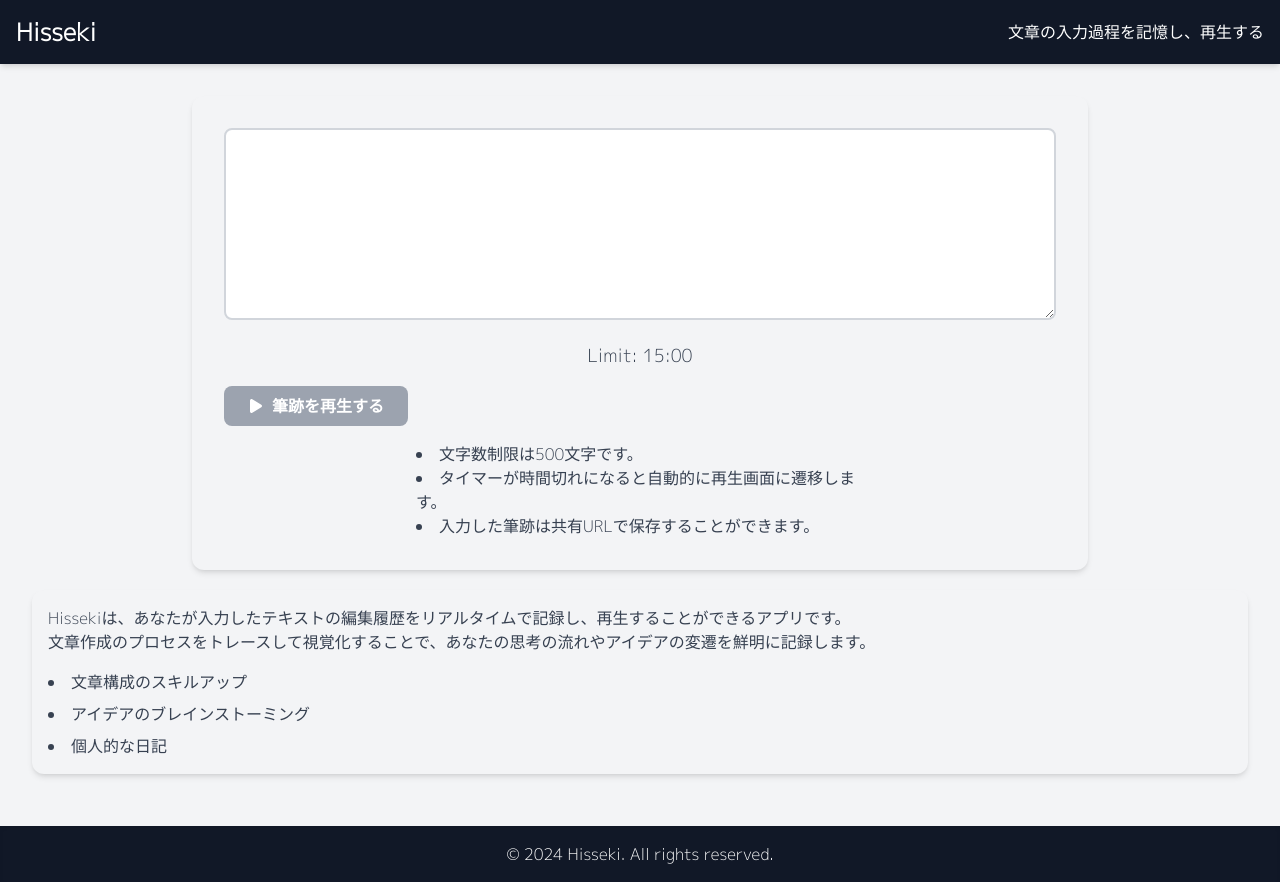
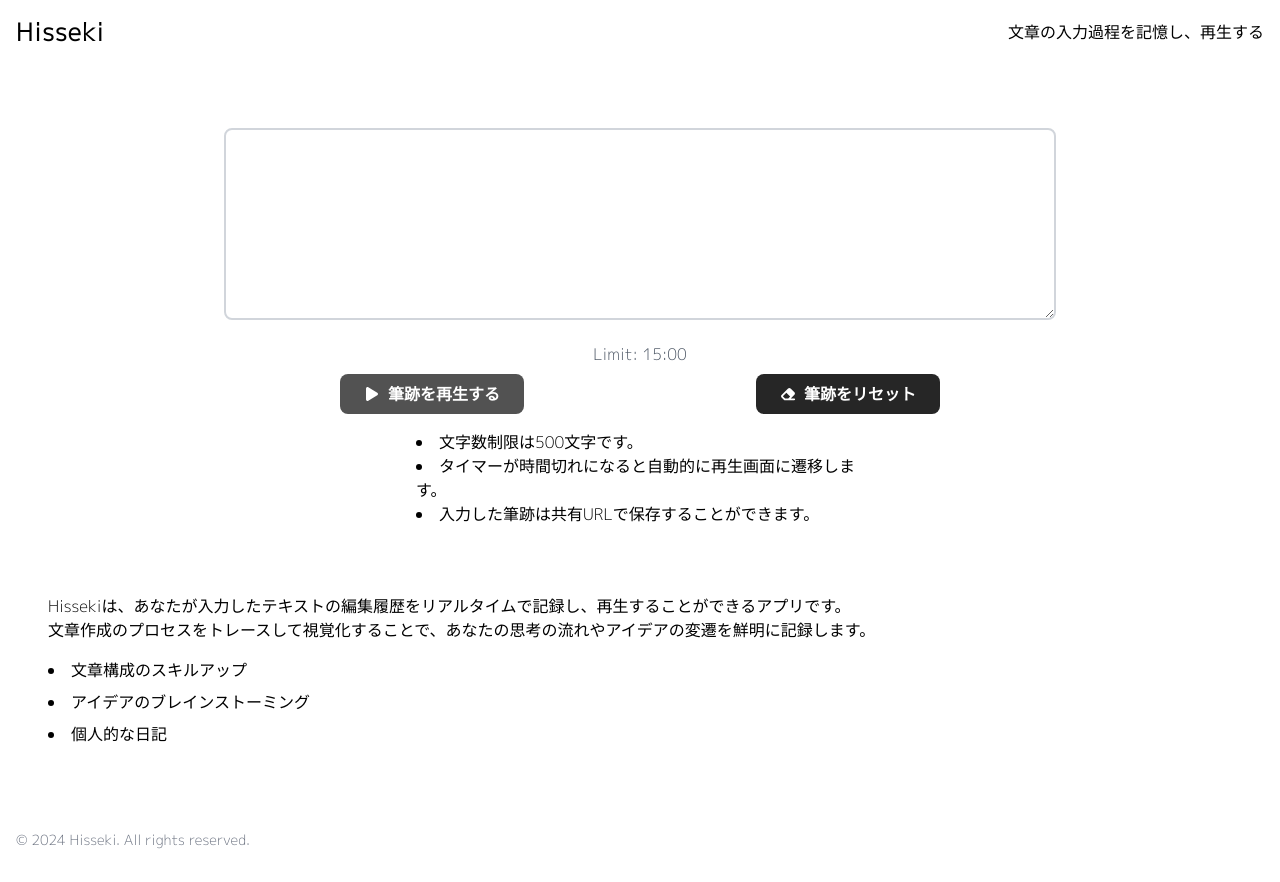
Before and after one commit to 0ldx7/Hisseki, a Next.js app: page / in a window 1280 px wide. Built offline with nearby package versions, Linux system fonts and the light colour scheme.

Commit message:
背景を白、文字色とボタンを黒に変更 ボタンを日本語に修正 ロゴフォントにレタースぺ―スを追加 共有ボタン押下時に表記を変更

```diff
--- a/src/app/Concept/page.tsx
+++ b/src/app/Concept/page.tsx
@@ -2,12 +2,12 @@ import React from 'react';
 
 export const Concept: React.FC = () => {
     return (
-        <div className="my-5 p-4 bg-gray-100 rounded-xl shadow-md text-gray-900">
-            <p className="mb-4 text-gray-700">
+        <div className="my-5 p-4 bg-white rounded-lg text-black">
+            <p className="mb-4">
                 Hissekiは、あなたが入力したテキストの編集履歴をリアルタイムで記録し、再生することができるアプリです。<br />
                 文章作成のプロセスをトレースして視覚化することで、あなたの思考の流れやアイデアの変遷を鮮明に記録します。
             </p>
-            <ul className="list-disc list-inside space-y-2 text-gray-700">
+            <ul className="list-disc list-inside space-y-2">
                 <li>文章構成のスキルアップ</li>
                 <li>アイデアのブレインストーミング</li>
                 <li>個人的な日記</li>
--- a/src/app/TextRecorder/page.tsx
+++ b/src/app/TextRecorder/page.tsx
@@ -5,6 +5,7 @@ import { diff_match_patch } from 'diff-match-patch';
 import { logError } from '../../utils/errorHandler';
 import { FontAwesomeIcon } from '@fortawesome/react-fontawesome';
 import { faPlay } from '@fortawesome/free-solid-svg-icons/faPlay';
+import { faEraser } from '@fortawesome/free-solid-svg-icons';
 
 type InputRecord = {
     diffs: object[];
@@ -102,7 +103,7 @@ const TextRecorder: React.FC = () => {
     };
 
     return (
-        <div className="max-w-4xl mx-auto p-4 sm:p-6 lg:p-8 bg-gray-100 rounded-xl shadow-md">
+        <div className="max-w-4xl mx-auto p-4 sm:p-6 lg:p-8 bg-white rounded-lg">
             <textarea
                 className="w-full h-48 p-4 mb-4 text-sm border-2 border-gray-300 focus:ring-2 focus:ring-gray-500 rounded-lg"
                 value={text}
@@ -111,28 +112,26 @@ const TextRecorder: React.FC = () => {
                 disabled={recordingStatus === 'stopped'}
             />
             <div className="text-center">
-                <h4 className="text-lg mb-4 text-gray-700">Limit: {Math.floor(timeLeft / 60)}:{String(timeLeft % 60).padStart(2, '0')}</h4>
+                <h4 className="text-md text-gray-600">Limit: {Math.floor(timeLeft / 60)}:{String(timeLeft % 60).padStart(2, '0')}</h4>
+                <div className="flex flex-col sm:flex-row items-center">
                     <button
                         className="
                             py-2
                             px-6
+                            mt-2
                             mb-4
-                        bg-gray-900
+                            m-auto
+                            bg-neutral-800
                             text-white
                             font-semibold
                             rounded-lg
-                        hover:bg-gray-700
+                            hover:bg-neutral-600
                             focus:outline-none
-                        focus:ring-2
-                        focus:ring-gray-500
-                        focus:ring-opacity-50
-                        disabled:bg-gray-400
+                            focus:rin-neutral-600
+                            disabled:bg-neutral-600
                             flex
                             items-center
                             justify-center
-                        transition
-                        duration-300
-                        ease-in-out
                             "
                         onClick={saveRecords}
                         disabled={recordingStatus !== 'recording'}
@@ -140,7 +139,32 @@ const TextRecorder: React.FC = () => {
                         <FontAwesomeIcon icon={faPlay} className="mr-2" style={{ width: '1em', height: '1em' }} />
                         筆跡を再生する
                     </button>
-                <ul className="list-disc list-inside text-left mx-auto max-w-md text-gray-700">
+                    <button
+                        className="
+                            py-2
+                            px-6
+                            mt-2
+                            mb-4
+                            m-auto
+                            bg-neutral-800
+                            text-white
+                            font-semibold
+                            rounded-lg
+                            hover:bg-neutral-600
+                            focus:outline-none
+                            focus:rin-neutral-600
+                            disabled:bg-neutral-600
+                            flex
+                            items-center
+                            justify-center
+                            "
+
+                    >
+                        <FontAwesomeIcon icon={faEraser} className="mr-2" style={{ width: '1em', height: '1em' }} />
+                        筆跡をリセット
+                    </button>
+                </div>
+                <ul className="list-disc list-inside text-left mx-auto max-w-md">
                     <li>文字数制限は500文字です。</li>
                     <li>タイマーが時間切れになると自動的に再生画面に遷移します。</li>
                     <li>入力した筆跡は共有URLで保存することができます。</li>
--- a/src/app/layout.tsx
+++ b/src/app/layout.tsx
@@ -16,18 +16,18 @@ export default function RootLayout({
 }>) {
   return (
     <html lang="ja">
-      <body className={`${MPlus1p.className} flex flex-col min-h-screen bg-gray-100 text-gray-900`}>
-        <header className="bg-gray-900 text-white p-4 shadow-md">
+      <body className={`${MPlus1p.className} flex flex-col min-h-screen bg-white text-black`}>
+        <header className="bg-white p-4">
           <div className="container mx-auto flex flex-col items-center sm:flex-row justify-between">
-            <h1 className="text-2xl font-bold">Hisseki</h1>
+            <h1 className="text-2xl tracking-wider font-extrabold">Hisseki</h1>
             <p className="mt-2 sm:mt-0">文章の入力過程を記憶し、再生する</p>
           </div>
         </header>
         <main className="grow container mx-auto p-4 sm:p-6 lg:p-8">
           {children}
         </main>
-        <footer className="bg-gray-900 text-white p-4 shadow-inner">
-          <div className="container mx-auto text-center">
+        <footer className="bg-white p-4">
+          <div className="container mx-auto text-left text-gray-500 text-sm">
             <p>© 2024 Hisseki. All rights reserved.</p>
           </div>
         </footer>
--- a/src/app/playback/page.tsx
+++ b/src/app/playback/page.tsx
@@ -21,6 +21,7 @@ const Playback: React.FC = () => {
     const [isReplayDisabled, setIsReplayDisabled] = useState<boolean>(false);
     const [isLoading, setIsLoading] = useState<boolean>(true);
     const [initialPlaybackDone, setInitialPlaybackDone] = useState<boolean>(false);
+    const [copyButtonText, setCopyButtonText] = useState<string>('Share'); // ボタンテキストのステートを追加
     const searchParams = useSearchParams();
     const dmp = new diff_match_patch();
     const lastUpdateRef = useRef<number>(Date.now());
@@ -117,30 +118,34 @@ const Playback: React.FC = () => {
 
     const copyToClipboard = () => {
         navigator.clipboard.writeText(shareLink).then(() => {
-            alert('共有リンクをクリップボードにコピーしました');
+            setCopyButtonText('Copied!'); // ボタンテキストを変更
+            setTimeout(() => setCopyButtonText('Share'), 2000); // 2秒後に元のテキストに戻す
         }).catch(error => {
             logError('リンクのコピーに失敗しました', error);
         });
     };
 
     return (
-        <div className="p-6 max-w-lg mx-auto bg-gray-100 text-gray-900 rounded-xl shadow-md space-y-4">
-            <div className="whitespace-pre-wrap p-4 bg-gray-200 rounded-lg min-h-[200px] text-gray-700">
-                {isLoading || !initialPlaybackDone ? 'Loading...' : text}
+        <div className="p-6 max-w-lg mx-auto bg-white text-black rounded-lg space-y-4">
+            <div
+                className="whitespace-pre-wrap p-4 rounded-lg bg-white text-black animate-pulse"
+                style={isLoading || !initialPlaybackDone ? { opacity: 0 } : { opacity: 1 }}>
+                    {isLoading || !initialPlaybackDone ? 'Loading...' : text}
             </div>
-            <div className="mt-4 text-center">
-                <p className="text-sm text-gray-600">{initialPlaybackTime}</p>
+            <div className="mt-4 text-right">
+                {initialPlaybackDone && <p className="text-sm text-gray-600">{initialPlaybackTime}</p>}
             </div>
             <div className="flex flex-col sm:flex-row justify-between items-center space-y-2 sm:space-y-0">
                 <button
                     className="
                         py-2
                         px-4
-                        bg-gray-900
+                        disabled:hover:bg-gray-800
+                        bg-gray-800
                         text-white
                         font-semibold
                         rounded-lg
-                        hover:bg-gray-700
+                        hover:bg-gray-500
                         focus:outline-none
                         focus:ring-2
                         focus:ring-blue-500
@@ -148,10 +153,6 @@ const Playback: React.FC = () => {
                         flex
                         items-center
                         justify-center
-                        disabled:bg-gray-400
-                        transition
-                        duration-300
-                        ease-in-out
                     "
                     onClick={() => playback(false)}
                     disabled={isReplayDisabled}
@@ -163,11 +164,11 @@ const Playback: React.FC = () => {
                     className="
                         py-2
                         px-4
-                        bg-gray-900
+                        bg-gray-800
                         text-white
                         font-semibold
                         rounded-lg
-                        hover:bg-gray-700
+                        hover:bg-gray-500
                         focus:outline-none
                         focus:ring-2
                         focus:ring-blue-500
@@ -175,9 +176,6 @@ const Playback: React.FC = () => {
                         flex
                         items-center
                         justify-center
-                        transition
-                        duration-300
-                        ease-in-out
                     "
                     onClick={() => window.history.back()}
                 >
@@ -188,11 +186,11 @@ const Playback: React.FC = () => {
                     className="
                         py-2
                         px-4
-                        bg-gray-900
+                        bg-gray-800
                         text-white
                         font-semibold
                         rounded-lg
-                        hover:bg-gray-700
+                        hover:bg-gray-500
                         focus:outline-none
                         focus:ring-2
                         focus:ring-blue-500
@@ -200,14 +198,11 @@ const Playback: React.FC = () => {
                         flex
                         items-center
                         justify-center
-                        transition
-                        duration-300
-                        ease-in-out
                     "
                     onClick={copyToClipboard}
                 >
                     <FontAwesomeIcon icon={faPaste} className="mr-2" style={{ width: '1em', height: '1em' }} />
-                    Share
+                    {copyButtonText}
                 </button>
             </div>
         </div>
```
Lines whose indentation alone changed are shown as unchanged.
